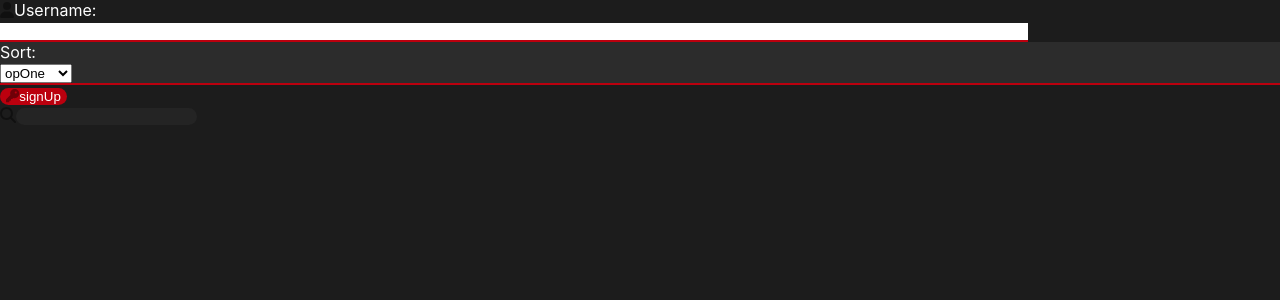
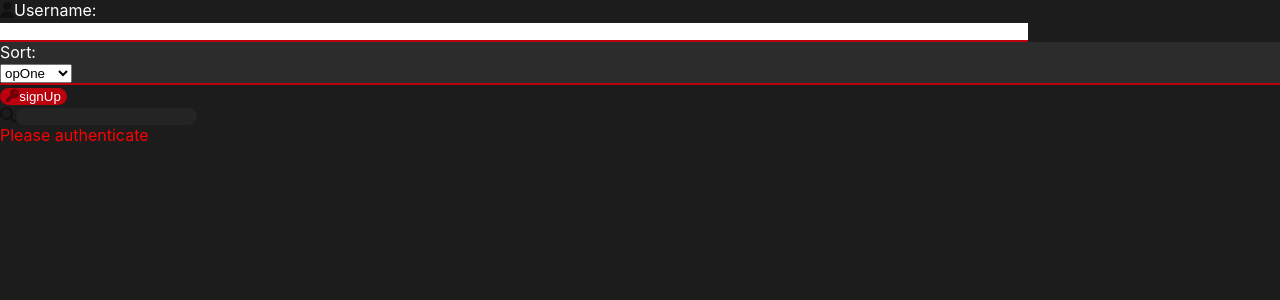
Before and after one commit to HenBarper/atlas-cinema-guru, a React (Create React App) app in the folder cinema-guru/: page / in a window 1280 px wide. Shown: the top 300 px of the page. Built offline with nearby package versions, Linux system fonts and the light colour scheme; the HTML template or start-up script is replaced by a standard one.

Commit message:
Task 3. Initialize the main App component
Built but not yet functional

```diff
--- a/cinema-guru/src/App.js
+++ b/cinema-guru/src/App.js
@@ -1,6 +1,7 @@
 // BASE IMPORTS -----------------
-import { useState } from 'react';
+import { useEffect, useState } from 'react';
 import './App.css';
+import axios from 'axios';
 
 // COMPONENT IMPORTS --------------------------------------
 import Input from './components/general/Input'
@@ -17,23 +18,62 @@ const userIcon = <FontAwesomeIcon icon={faUser} className='icon'/>
 const keyIcon = <FontAwesomeIcon icon={faKey} className='icon'/>
 const searchIcon = <FontAwesomeIcon icon={faMagnifyingGlass} className='icon'/>
 
+// DEAFULT/TESTING OBJECTS & COMPONENTS
 const selectOptions = [
   { name: 'opOne', id: '1' },
   { name: 'opTwo', id: '2' },
   { name: 'opThree', id:'3' }
 ]
+const Dashboard = (username) => <div>Welcome to the Dashboard {username}</div>;
+const Authentication = () => <div>Please authenticate</div>;
 
 function App() {
+  // LOG IN STATE --------------------------------------------------
+  const [isLoggedIn, setIsLoggedIn] = useState(false);
+  const [userUsername, setUserUsername] = useState('');
+
+  // API REQUEST FOR ACCESS TOKEN --------------------------
+  useEffect(() => {
+    const accessToken = localStorage.getItem('accessToken');
+    console.log(`Access Token: ${accessToken}`);
+    if (accessToken) {
+      console.log(`Posting!`);
+      axios.post('http://localhost:8000/api/auth', {}, {
+        headers: {
+          'Authorization': `Bearer ${accessToken}`
+        }
+      })
+      .then(response => {
+        console.log(`Response success`)
+        if (response.data.success) {
+          setIsLoggedIn(true);
+          console.log(`username: ${response.data.username}`);
+          setUserUsername(response.data.username);
+        }
+      })
+      .catch(error => {
+        console.error('Error:', error);
+      });
+    }
+  }, []);
+
+  // COMPONENT STATES ----------------------------------
   const [userName, setUserName] = useState('');
   const [optionSelect, setOptionSelect] = useState('');
   const [searchTitle, setSearchTitle] = useState('');
 
+  // RENDERED COMPONENTS ---------------------------------------------------------------------------------------------------------
   return (
     <div className='App'>
       <Input label='Username:' type='text' className='input' value={userName} setValue={setUserName} icon={userIcon} />
       <SelectInput label='Sort:' options={selectOptions} className='selectInput' value={optionSelect} setValue={setOptionSelect}/>
       <Button label='signUp' className='button' onClick={() => {}} icon={keyIcon} /><br></br>
       <SearchBar title={searchTitle} setTitle={setSearchTitle} icon={searchIcon}/>
+      {isLoggedIn ? (
+        <Dashboard userName={userUsername}/>
+      ) : (
+        <Authentication />
+      )}
     </div>
   );
 }
```
